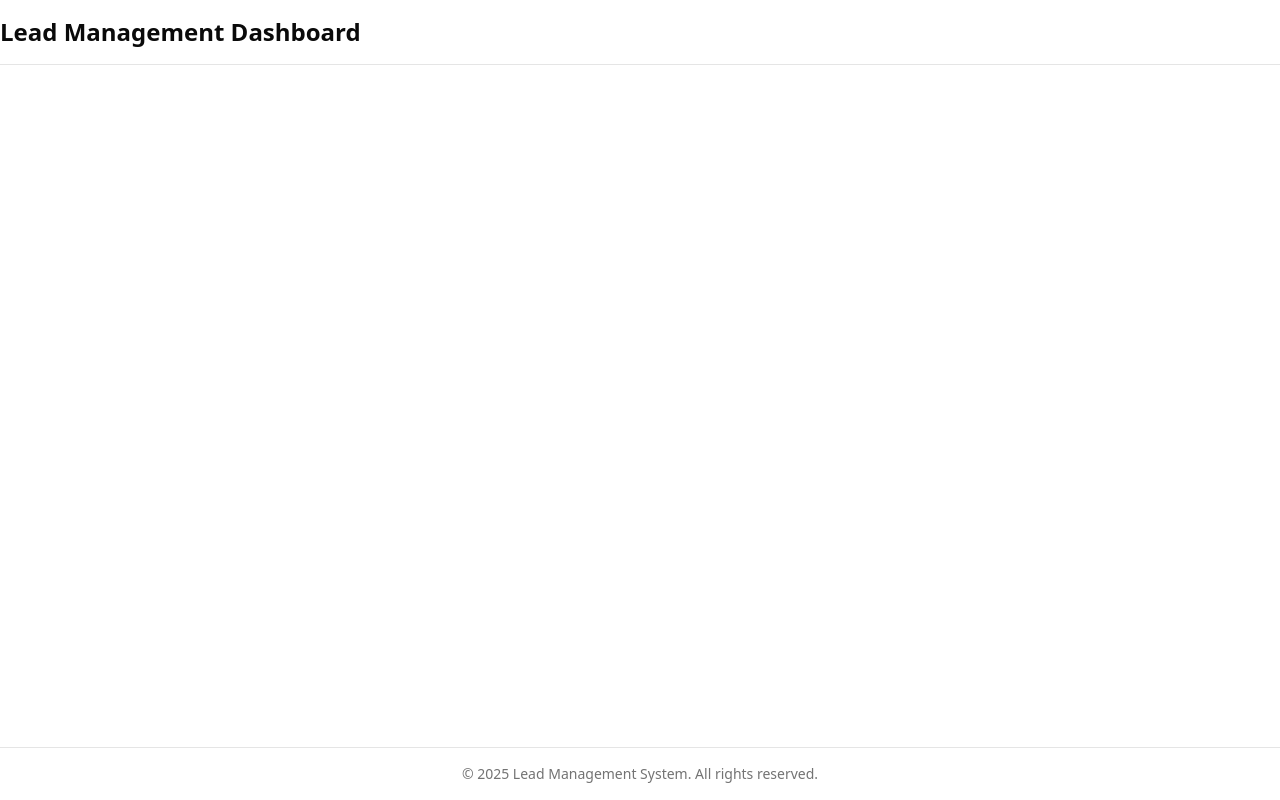
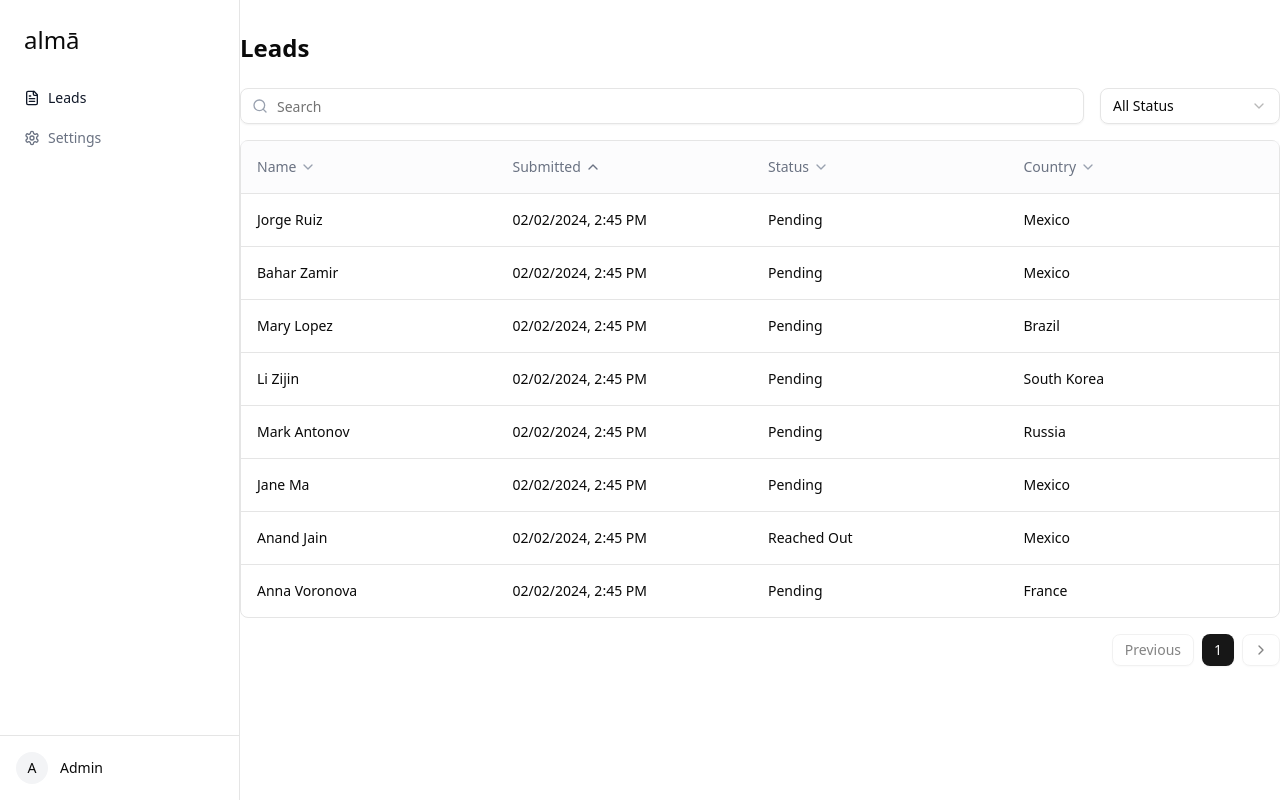
Before and after one commit to NuriddinovQudrat/lead-app, a Next.js app: page /dashboard in a window 1280 px wide. Before the commit this address had no page. Built offline with nearby package versions, Linux system fonts and the light colour scheme.

Commit message:
dashboard

```diff
--- /dev/null
+++ b/app/dashboard/layout.tsx
@@ -0,0 +1,13 @@
+import type React from 'react';
+import { Sidebar } from '@/components/sidebar';
+
+export default function DashboardLayout({ children }: { children: React.ReactNode }) {
+    return (
+        <div className='flex min-h-screen'>
+            <Sidebar />
+            <main className='flex-1 overflow-y-auto'>
+                <div className='container py-8'>{children}</div>
+            </main>
+        </div>
+    );
+}
--- a/app/dashboard/page.tsx
+++ b/app/dashboard/page.tsx
@@ -2,22 +2,9 @@ import { LeadManagementDashboard } from '@/components/lead-management-dashboard'
 
 export default function DashboardPage() {
     return (
-        <div className='flex min-h-screen flex-col mx-auto container'>
-            <header className='border-b py-4'>
-                <div className='container'>
-                    <h1 className='text-2xl font-bold'>Lead Management Dashboard</h1>
-                </div>
-            </header>
-
-            <main className='container flex-1 py-8'>
-                <LeadManagementDashboard />
-            </main>
-
-            <footer className='border-t py-4'>
-                <div className='container text-center text-sm text-muted-foreground'>
-                    &copy; {new Date().getFullYear()} Lead Management System. All rights reserved.
-                </div>
-            </footer>
+        <div className='space-y-6'>
+            <h1 className='text-2xl font-semibold'>Leads</h1>
+            <LeadManagementDashboard />
         </div>
     );
 }
--- a/app/login/page.tsx
+++ b/app/login/page.tsx
@@ -1,6 +1,20 @@
+'use client';
+
+import { useEffect } from 'react';
+import { useRouter } from 'next/navigation';
 import { LoginForm } from '@/components/login-form';
 
 export default function LoginPage() {
+    const router = useRouter();
+
+    // Check if already logged in
+    useEffect(() => {
+        const isAuthenticated = localStorage.getItem('isAuthenticated');
+        if (isAuthenticated === 'true') {
+            router.push('/dashboard');
+        }
+    }, [router]);
+
     return (
         <div className='flex min-h-screen flex-col'>
             <main className='flex flex-1 items-center justify-center p-6'>
--- a/app/page.tsx
+++ b/app/page.tsx
@@ -1,37 +1,50 @@
-import { LeadSubmissionForm } from '@/components/lead-submission-form';
-import Image from 'next/image';
+import Link from 'next/link';
+import { Button } from '@/components/ui/button';
 
 export default function Home() {
     return (
-        <div className='min-h-screen bg-[#e8ecd6]'>
-            <div className='container relative mx-auto px-4 py-8'>
-                {/* Logo */}
-                <div className='mb-8'>
-                    <h1 className='text-2xl font-medium'>almā</h1>
+        <div className='flex min-h-screen flex-col'>
+            <header className='bg-primary py-6'>
+                <div className='container flex items-center justify-between'>
+                    <h1 className='text-2xl font-bold text-white'>almā</h1>
+                    <div className='flex gap-4'>
+                        <Link href='/login'>
+                            <Button variant='secondary'>Admin Login</Button>
+                        </Link>
+                        <Link href='/dashboard'>
+                            <Button variant='outline' className='bg-white'>
+                                Direct Dashboard Access
+                            </Button>
+                        </Link>
+                    </div>
                 </div>
+            </header>
 
-                {/* Decorative Circles */}
-                <div className='absolute left-0 top-0 -z-10'>
-                    <Image
-                        src='https://hebbkx1anhila5yf.public.blob.vercel-storage.com/Screenshot%202025-03-08%20at%2011.28.59-xLdOCTn3IH13vjPCYBxqgPx8rYwRYa.png'
-                        alt='Decorative circles'
-                        width={300}
-                        height={300}
-                        className='object-contain'
-                    />
+            <main className='container flex-1 py-12'>
+                <div className='mx-auto max-w-3xl space-y-6 text-center'>
+                    <h2 className='text-3xl font-bold tracking-tight'>
+                        Get An Assessment Of Your Immigration Case
+                    </h2>
+                    <p className='text-muted-foreground'>
+                        Submit your information to get a professional assessment from our
+                        immigration attorneys.
+                    </p>
+                    <div className='mt-8'>
+                        <Link href='/submit'>
+                            <Button size='lg' className='px-8'>
+                                Submit Your Application
+                            </Button>
+                        </Link>
+                    </div>
                 </div>
+            </main>
 
-                {/* Main Content */}
-                <div className='mx-auto max-w-3xl'>
-                    <h2 className='mb-16 text-5xl font-bold leading-tight'>
-                        Get An Assessment
-                        <br />
-                        Of Your Immigration Case
-                    </h2>
-
-                    <LeadSubmissionForm />
+            <footer className='border-t py-6'>
+                <div className='container text-center text-sm text-muted-foreground'>
+                    &copy; {new Date().getFullYear()} almā Immigration Services. All rights
+                    reserved.
                 </div>
-            </div>
+            </footer>
         </div>
     );
 }
--- a/components/lead-management-dashboard.tsx
+++ b/components/lead-management-dashboard.tsx
@@ -1,224 +1,257 @@
 'use client';
 
-import { useEffect, useState } from 'react';
-import { useRouter } from 'next/navigation';
-import { ArrowRightIcon, LogOutIcon, SearchIcon, UserIcon } from 'lucide-react';
+import { useState } from 'react';
+import { ChevronDown, ChevronRight, SearchIcon } from 'lucide-react';
 
 import { Button } from '@/components/ui/button';
-import { Card, CardContent, CardDescription, CardHeader, CardTitle } from '@/components/ui/card';
 import { Input } from '@/components/ui/input';
-import { Badge } from '@/components/ui/badge';
 import {
-    Table,
-    TableBody,
-    TableCell,
-    TableHead,
-    TableHeader,
-    TableRow,
-} from '@/components/ui/table';
-import { LeadDetails } from '@/components/lead-details';
+    Select,
+    SelectContent,
+    SelectItem,
+    SelectTrigger,
+    SelectValue,
+} from '@/components/ui/select';
 
 type Lead = {
     id: string;
     firstName: string;
     lastName: string;
     email: string;
-    linkedinProfile: string;
-    visasOfInterest: string[];
-    resumeFilename: string;
-    additionalInfo: string;
-    status: 'PENDING' | 'REACHED_OUT';
-    createdAt: string;
+    country: string;
+    status: 'Pending' | 'Reached Out';
+    submittedAt: string;
 };
 
+const ITEMS_PER_PAGE = 8;
+
 export function LeadManagementDashboard() {
-    const router = useRouter();
-    const [leads, setLeads] = useState<Lead[]>([]);
-    const [filteredLeads, setFilteredLeads] = useState<Lead[]>([]);
     const [searchQuery, setSearchQuery] = useState('');
-    const [selectedLead, setSelectedLead] = useState<Lead | null>(null);
-    const [isAuthenticated, setIsAuthenticated] = useState(false);
+    const [statusFilter, setStatusFilter] = useState<string>('all');
+    const [currentPage, setCurrentPage] = useState(1);
+    const [sortConfig, setSortConfig] = useState<{
+        key: keyof Lead;
+        direction: 'asc' | 'desc';
+    }>({ key: 'submittedAt', direction: 'desc' });
 
-    // Authentication check
-    useEffect(() => {
-        const authStatus = localStorage.getItem('isAuthenticated');
-        if (authStatus !== 'true') {
-            router.push('/login');
-        } else {
-            setIsAuthenticated(true);
+    // Mock data
+    const mockLeads: Lead[] = [
+        {
+            id: '1',
+            firstName: 'Jorge',
+            lastName: 'Ruiz',
+            email: 'jorge@example.com',
+            country: 'Mexico',
+            status: 'Pending',
+            submittedAt: '02/02/2024, 2:45 PM',
+        },
+        {
+            id: '2',
+            firstName: 'Bahar',
+            lastName: 'Zamir',
+            email: 'bahar@example.com',
+            country: 'Mexico',
+            status: 'Pending',
+            submittedAt: '02/02/2024, 2:45 PM',
+        },
+        {
+            id: '3',
+            firstName: 'Mary',
+            lastName: 'Lopez',
+            email: 'mary@example.com',
+            country: 'Brazil',
+            status: 'Pending',
+            submittedAt: '02/02/2024, 2:45 PM',
+        },
+        {
+            id: '4',
+            firstName: 'Li',
+            lastName: 'Zijin',
+            email: 'li@example.com',
+            country: 'South Korea',
+            status: 'Pending',
+            submittedAt: '02/02/2024, 2:45 PM',
+        },
+        {
+            id: '5',
+            firstName: 'Mark',
+            lastName: 'Antonov',
+            email: 'mark@example.com',
+            country: 'Russia',
+            status: 'Pending',
+            submittedAt: '02/02/2024, 2:45 PM',
+        },
+        {
+            id: '6',
+            firstName: 'Jane',
+            lastName: 'Ma',
+            email: 'jane@example.com',
+            country: 'Mexico',
+            status: 'Pending',
+            submittedAt: '02/02/2024, 2:45 PM',
+        },
+        {
+            id: '7',
+            firstName: 'Anand',
+            lastName: 'Jain',
+            email: 'anand@example.com',
+            country: 'Mexico',
+            status: 'Reached Out',
+            submittedAt: '02/02/2024, 2:45 PM',
+        },
+        {
+            id: '8',
+            firstName: 'Anna',
+            lastName: 'Voronova',
+            email: 'anna@example.com',
+            country: 'France',
+            status: 'Pending',
+            submittedAt: '02/02/2024, 2:45 PM',
+        },
+    ];
 
-            // Load leads from localStorage for demo
-            const storedLeads = JSON.parse(localStorage.getItem('leads') || '[]');
-            setLeads(storedLeads);
-            setFilteredLeads(storedLeads);
-        }
-    }, [router]);
+    // Filter and sort leads
+    const filteredLeads = mockLeads
+        .filter(lead => {
+            const matchesSearch =
+                `${lead.firstName} ${lead.lastName}`
+                    .toLowerCase()
+                    .includes(searchQuery.toLowerCase()) ||
+                lead.email.toLowerCase().includes(searchQuery.toLowerCase()) ||
+                lead.country.toLowerCase().includes(searchQuery.toLowerCase());
 
-    // Filter leads when search query changes
-    useEffect(() => {
-        if (searchQuery.trim() === '') {
-            setFilteredLeads(leads);
-        } else {
-            const query = searchQuery.toLowerCase();
-            const filtered = leads.filter(
-                lead =>
-                    lead.firstName.toLowerCase().includes(query) ||
-                    lead.lastName.toLowerCase().includes(query) ||
-                    lead.email.toLowerCase().includes(query),
-            );
-            setFilteredLeads(filtered);
-        }
-    }, [searchQuery, leads]);
+            const matchesStatus =
+                statusFilter === 'all' || lead.status.toLowerCase() === statusFilter.toLowerCase();
 
-    const handleLogout = () => {
-        localStorage.removeItem('isAuthenticated');
-        localStorage.removeItem('user');
-        router.push('/login');
+            return matchesSearch && matchesStatus;
+        })
+        .sort((a, b) => {
+            const aValue = a[sortConfig.key];
+            const bValue = b[sortConfig.key];
+
+            if (aValue < bValue) {
+                return sortConfig.direction === 'asc' ? -1 : 1;
+            }
+            if (aValue > bValue) {
+                return sortConfig.direction === 'asc' ? 1 : -1;
+            }
+            return 0;
+        });
+
+    // Pagination
+    const totalPages = Math.ceil(filteredLeads.length / ITEMS_PER_PAGE);
+    const paginatedLeads = filteredLeads.slice(
+        (currentPage - 1) * ITEMS_PER_PAGE,
+        currentPage * ITEMS_PER_PAGE,
+    );
+
+    const handleSort = (key: keyof Lead) => {
+        setSortConfig(current => ({
+            key,
+            direction: current.key === key && current.direction === 'asc' ? 'desc' : 'asc',
+        }));
     };
 
-    const handleStatusChange = (leadId: string) => {
-        const updatedLeads = leads.map(lead =>
-            lead.id === leadId ? { ...lead, status: 'REACHED_OUT' as const } : lead,
+    const SortIcon = ({ columnKey }: { columnKey: keyof Lead }) => {
+        if (sortConfig.key !== columnKey) {
+            return <ChevronDown className='ml-1 h-4 w-4 text-gray-400' />;
+        }
+        return sortConfig.direction === 'asc' ? (
+            <ChevronDown className='ml-1 h-4 w-4' />
+        ) : (
+            <ChevronDown className='ml-1 h-4 w-4 rotate-180 transform' />
         );
-
-        setLeads(updatedLeads);
-        setFilteredLeads(
-            filteredLeads.map(lead =>
-                lead.id === leadId ? { ...lead, status: 'REACHED_OUT' as const } : lead,
-            ),
-        );
-
-        // Update localStorage for demo
-        localStorage.setItem('leads', JSON.stringify(updatedLeads));
-
-        // If the selected lead is the one being updated, update it too
-        if (selectedLead && selectedLead.id === leadId) {
-            setSelectedLead({ ...selectedLead, status: 'REACHED_OUT' });
-        }
     };
 
-    const formatDate = (dateString: string) => {
-        return new Date(dateString).toLocaleDateString();
-    };
+    return (
+        <div className='space-y-4'>
+            <div className='flex items-center gap-4'>
+                <div className='relative flex-1'>
+                    <SearchIcon className='absolute left-3 top-1/2 h-4 w-4 -translate-y-1/2 text-gray-400' />
+                    <Input
+                        placeholder='Search'
+                        value={searchQuery}
+                        onChange={e => setSearchQuery(e.target.value)}
+                        className='pl-9'
+                    />
+                </div>
+                <Select value={statusFilter} onValueChange={setStatusFilter}>
+                    <SelectTrigger className='w-[180px]'>
+                        <SelectValue placeholder='Status' />
+                    </SelectTrigger>
+                    <SelectContent>
+                        <SelectItem value='all'>All Status</SelectItem>
+                        <SelectItem value='pending'>Pending</SelectItem>
+                        <SelectItem value='reached out'>Reached Out</SelectItem>
+                    </SelectContent>
+                </Select>
+            </div>
 
-    if (!isAuthenticated) {
-        return null; // Don't render anything while checking authentication
-    }
-
-    if (selectedLead) {
-        return (
-            <div className='space-y-6'>
-                <div className='flex items-center'>
-                    <Button
-                        variant='outline'
-                        size='sm'
-                        onClick={() => setSelectedLead(null)}
-                        className='mr-2'
-                    >
-                        Back to List
-                    </Button>
-                    <h2 className='text-xl font-semibold'>
-                        Lead Details: {selectedLead.firstName} {selectedLead.lastName}
-                    </h2>
+            <div className='rounded-md border'>
+                <div className='grid grid-cols-4 gap-4 border-b bg-gray-50/50 p-4 text-sm font-medium text-gray-500'>
+                    <button onClick={() => handleSort('lastName')} className='flex items-center'>
+                        Name
+                        <SortIcon columnKey='lastName' />
+                    </button>
+                    <button onClick={() => handleSort('submittedAt')} className='flex items-center'>
+                        Submitted
+                        <SortIcon columnKey='submittedAt' />
+                    </button>
+                    <button onClick={() => handleSort('status')} className='flex items-center'>
+                        Status
+                        <SortIcon columnKey='status' />
+                    </button>
+                    <button onClick={() => handleSort('country')} className='flex items-center'>
+                        Country
+                        <SortIcon columnKey='country' />
+                    </button>
                 </div>
 
-                <LeadDetails lead={selectedLead} onStatusChange={handleStatusChange} />
-            </div>
-        );
-    }
-
-    return (
-        <div className='space-y-6'>
-            <div className='flex flex-col justify-between gap-4 sm:flex-row sm:items-center'>
-                <div>
-                    <h2 className='text-2xl font-bold tracking-tight'>Lead Management</h2>
-                    <p className='text-muted-foreground'>View and manage all submitted leads</p>
-                </div>
-                <Button variant='outline' size='sm' onClick={handleLogout}>
-                    <LogOutIcon className='mr-2 h-4 w-4' />
-                    Logout
-                </Button>
-            </div>
-
-            <div className='flex items-center gap-4'>
-                <div className='relative flex-1'>
-                    <SearchIcon className='absolute left-2.5 top-2.5 h-4 w-4 text-muted-foreground' />
-                    <Input
-                        placeholder='Search leads by name or email...'
-                        className='pl-8'
-                        value={searchQuery}
-                        onChange={e => setSearchQuery(e.target.value)}
-                    />
+                <div className='divide-y'>
+                    {paginatedLeads.map(lead => (
+                        <div
+                            key={lead.id}
+                            className='grid grid-cols-4 gap-4 p-4 text-sm hover:bg-gray-50'
+                        >
+                            <div>
+                                {lead.firstName} {lead.lastName}
+                            </div>
+                            <div>{lead.submittedAt}</div>
+                            <div>{lead.status}</div>
+                            <div>{lead.country}</div>
+                        </div>
+                    ))}
                 </div>
             </div>
 
-            <Card>
-                <CardHeader>
-                    <CardTitle>Leads</CardTitle>
-                    <CardDescription>
-                        {filteredLeads.length} {filteredLeads.length === 1 ? 'lead' : 'leads'} found
-                    </CardDescription>
-                </CardHeader>
-                <CardContent>
-                    {filteredLeads.length === 0 ? (
-                        <div className='flex flex-col items-center justify-center py-12 text-center'>
-                            <UserIcon className='mb-4 h-12 w-12 text-muted-foreground/60' />
-                            <h3 className='text-lg font-semibold'>No leads found</h3>
-                            <p className='text-muted-foreground'>
-                                {leads.length === 0
-                                    ? 'No leads have been submitted yet.'
-                                    : 'No leads match your search criteria.'}
-                            </p>
-                        </div>
-                    ) : (
-                        <div className='overflow-x-auto'>
-                            <Table>
-                                <TableHeader>
-                                    <TableRow>
-                                        <TableHead>Name</TableHead>
-                                        <TableHead>Email</TableHead>
-                                        <TableHead>Submission Date</TableHead>
-                                        <TableHead>Status</TableHead>
-                                        <TableHead className='text-right'>Actions</TableHead>
-                                    </TableRow>
-                                </TableHeader>
-                                <TableBody>
-                                    {filteredLeads.map(lead => (
-                                        <TableRow key={lead.id}>
-                                            <TableCell className='font-medium'>
-                                                {lead.firstName} {lead.lastName}
-                                            </TableCell>
-                                            <TableCell>{lead.email}</TableCell>
-                                            <TableCell>{formatDate(lead.createdAt)}</TableCell>
-                                            <TableCell>
-                                                <Badge
-                                                    variant={
-                                                        lead.status === 'PENDING'
-                                                            ? 'outline'
-                                                            : 'default'
-                                                    }
-                                                >
-                                                    {lead.status}
-                                                </Badge>
-                                            </TableCell>
-                                            <TableCell className='text-right'>
-                                                <Button
-                                                    variant='ghost'
-                                                    size='sm'
-                                                    onClick={() => setSelectedLead(lead)}
-                                                >
-                                                    View Details
-                                                    <ArrowRightIcon className='ml-2 h-4 w-4' />
-                                                </Button>
-                                            </TableCell>
-                                        </TableRow>
-                                    ))}
-                                </TableBody>
-                            </Table>
-                        </div>
-                    )}
-                </CardContent>
-            </Card>
+            <div className='flex items-center justify-end gap-2'>
+                <Button
+                    variant='outline'
+                    size='sm'
+                    onClick={() => setCurrentPage(p => Math.max(1, p - 1))}
+                    disabled={currentPage === 1}
+                >
+                    Previous
+                </Button>
+                {Array.from({ length: totalPages }, (_, i) => i + 1).map(page => (
+                    <Button
+                        key={page}
+                        variant={currentPage === page ? 'default' : 'outline'}
+                        size='sm'
+                        onClick={() => setCurrentPage(page)}
+                    >
+                        {page}
+                    </Button>
+                ))}
+                <Button
+                    variant='outline'
+                    size='sm'
+                    onClick={() => setCurrentPage(p => Math.min(totalPages, p + 1))}
+                    disabled={currentPage === totalPages}
+                >
+                    <ChevronRight className='h-4 w-4' />
+                </Button>
+            </div>
         </div>
     );
 }
--- /dev/null
+++ b/components/sidebar.tsx
@@ -0,0 +1,38 @@
+import Link from 'next/link';
+import { FileText, Settings } from 'lucide-react';
+
+export function Sidebar() {
+    return (
+        <div className='flex w-60 flex-col border-r bg-white'>
+            <div className='p-6'>
+                <h1 className='text-2xl font-medium'>almā</h1>
+            </div>
+
+            <nav className='flex-1 space-y-1 px-3'>
+                <Link
+                    href='/dashboard'
+                    className='flex items-center gap-2 rounded-md px-3 py-2 text-sm font-medium text-gray-900 hover:bg-gray-100'
+                >
+                    <FileText className='h-4 w-4' />
+                    Leads
+                </Link>
+                <Link
+                    href='/dashboard/settings'
+                    className='flex items-center gap-2 rounded-md px-3 py-2 text-sm font-medium text-gray-500 hover:bg-gray-100 hover:text-gray-900'
+                >
+                    <Settings className='h-4 w-4' />
+                    Settings
+                </Link>
+            </nav>
+
+            <div className='border-t p-4'>
+                <div className='flex items-center gap-3'>
+                    <div className='flex h-8 w-8 items-center justify-center rounded-full bg-gray-100 text-sm font-medium'>
+                        A
+                    </div>
+                    <div className='text-sm font-medium'>Admin</div>
+                </div>
+            </div>
+        </div>
+    );
+}
```
Also changed, not shown: components/login-form.tsx (+19 -5 lines).
